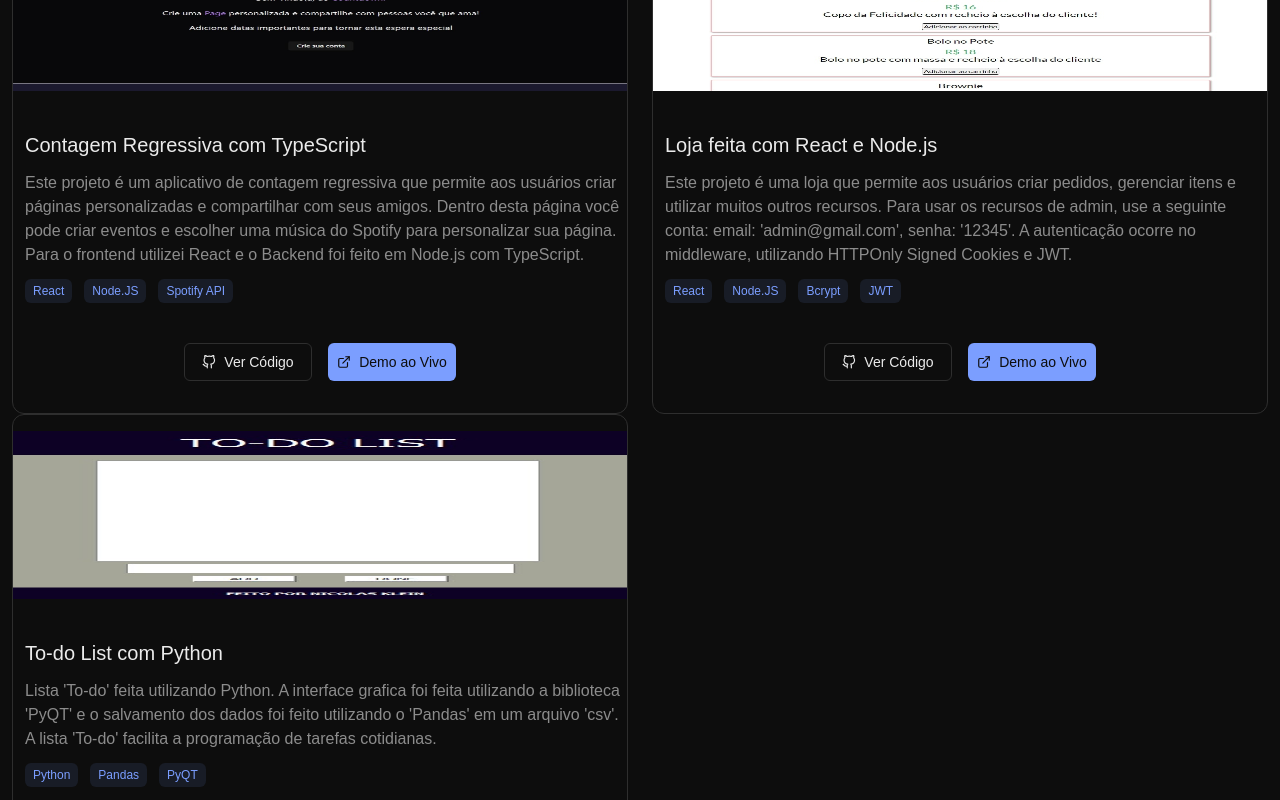
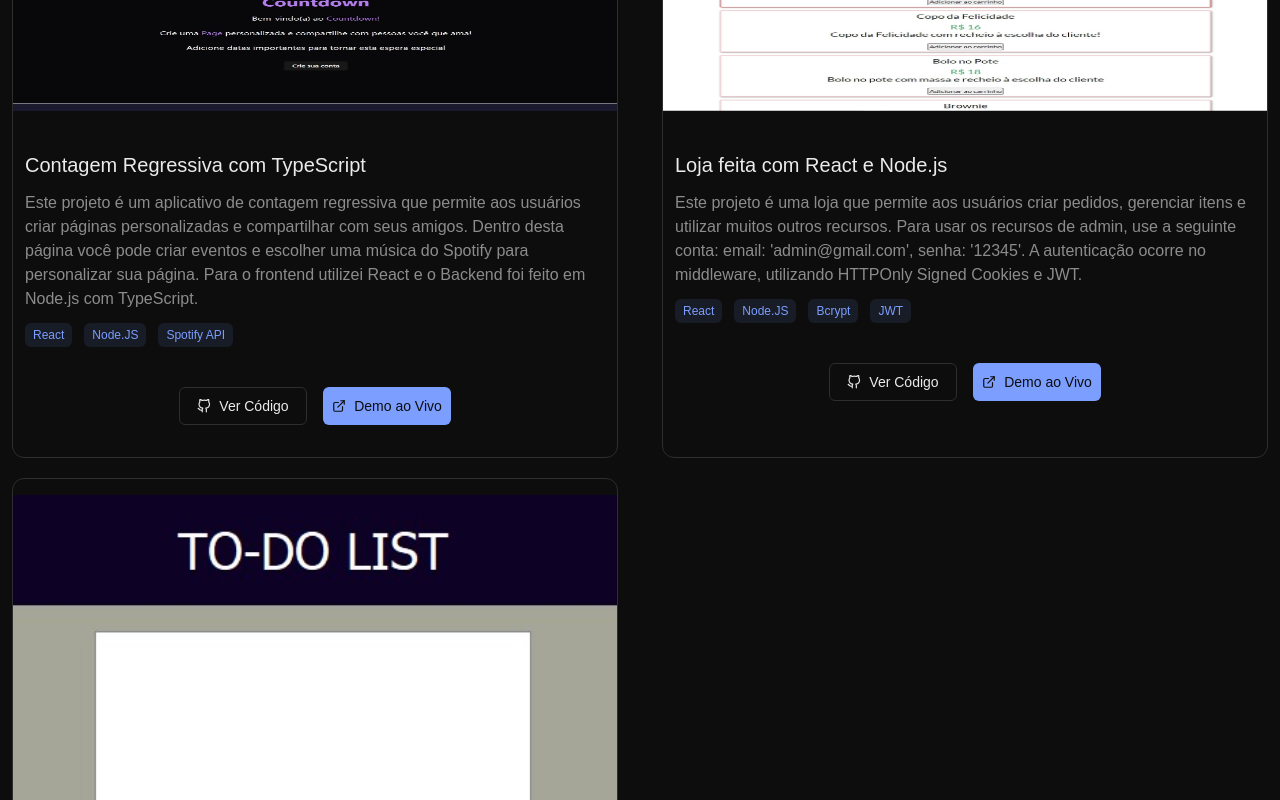
Before and after one commit to nicolaskleinaraujo/portfolio-typescript, a React (Vite) app in the folder frontend/: page / in a window 1280 px wide. Shown: the part 2000-2800 px from the top of the page. Built offline with nearby package versions, Linux system fonts and the light colour scheme; no server answers.

Commit message:
fixes the components to fit phones resolution

```diff
--- a/frontend/src/components/Home.tsx
+++ b/frontend/src/components/Home.tsx
@@ -17,7 +17,7 @@ const Home = () => {
             <h1 className="text-4xl my-3">Nicolas Klein</h1>
             <h2 className="text-[#7B9EFF]">Desenvolvedor Full Stack</h2>
 
-            <p>Juntando tecnologia com proposito para a solução de problemas de forma moderna e eficiente. Especializado em JavaScript e TypeScript.</p>
+            <p className="mx-3">Juntando tecnologia com proposito para a solução de problemas de forma moderna e eficiente. Especializado em JavaScript e TypeScript.</p>
 
             <div className="flex m-3 gap-8">
                 <a href="https://github.com/nicolaskleinaraujo/" target="_blank" className="hover:bg-[#262626] p-2 rounded-md"><LuGithub /></a>
--- a/frontend/src/components/Projects.tsx
+++ b/frontend/src/components/Projects.tsx
@@ -2,10 +2,10 @@ import { FiGithub, FiExternalLink, FiDownload } from "react-icons/fi";
 
 const Projects = () => {
     return (
-        <div className="flex flex-col justify-center items-center text-center text-[#EBEBEB] mt-8">
+        <div className="flex flex-col justify-center items-center text-center text-[#EBEBEB] my-8">
             <h2 className="text-2xl mb-5">Projetos</h2>
 
-            <div className="grid md:grid-cols-2">
+            <div className="grid md:grid-cols-2 gap-5">
                 <div className="border-1 border-[#2E2E2E] rounded-xl mx-3 py-4 hover:border-[#7B9EFF]/50 transition-all duration-300">
                     <img src="./projects-photos/automailer_img.jpg" alt="Project Image" className="w-full h-42" />
                     <div className="my-10 ml-3">
@@ -74,7 +74,7 @@ const Projects = () => {
                 </div>
                 <div className="border-1 border-[#2E2E2E] rounded-xl mx-3 py-4 hover:border-[#7B9EFF]/50 transition-all duration-300">
                     {/* FIXME fix the image proportion on mobile resolution */}
-                    <img src="./projects-photos/todo_list_img.jpg" alt="Project Image" className="w-full h-42" />
+                    <img src="./projects-photos/todo_list_img.jpg" alt="Project Image" className="w-full object-cover" />
                     <div className="my-10 ml-3">
                         <h2 className="text-left text-xl">To-do List com Python</h2>
                         <p className="text-left text-[#8C8C8C] my-3 pr-1">Lista 'To-do' feita utilizando Python. A interface grafica foi feita utilizando a biblioteca 'PyQT' e o salvamento dos dados foi feito utilizando o 'Pandas' em um arquivo 'csv'. A lista 'To-do' facilita a programação de tarefas cotidianas.</p>
```
